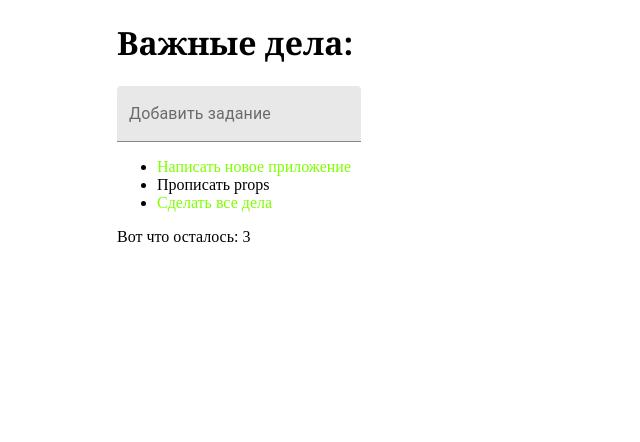
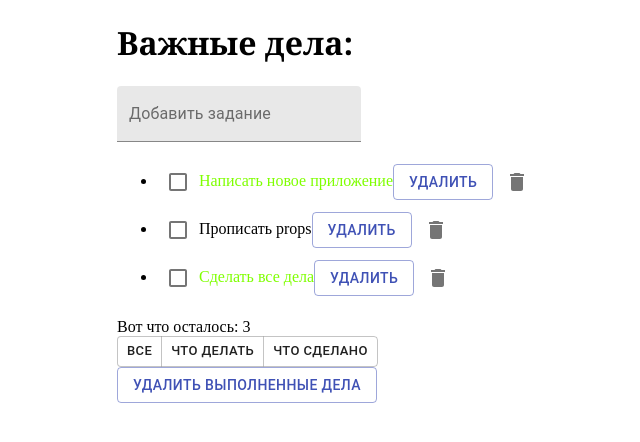
Before and after one commit to WebHeroSchool/do, a React (Create React App) app in the folder todo/: page / in a window 1280 px wide. Shown: the top 442 px of the page, without its empty margins (273-913 px from the left). Built offline with nearby package versions, Linux system fonts and the light colour scheme.

Commit message:
стилизуем приложение

```diff
--- a/todo/src/components/App/App.js
+++ b/todo/src/components/App/App.js
@@ -3,6 +3,7 @@ import ItemList from '../ItemList/ItemList';
 import InputItem from '../InputItem/InputItem';
 import Footer from '../Footer/Footer';
 import styles from './App.module.css';
+
 
 const App = () => {
       const items = [
--- a/todo/src/components/Footer/Footer.js
+++ b/todo/src/components/Footer/Footer.js
@@ -1,5 +1,19 @@
 import React from 'react';
+import Button from '@material-ui/core/Button';
+import ButtonGroup from '@material-ui/core/ButtonGroup';
 
-const Footer = ({ count }) => (<div>Вот что осталось: { count }</div>);
+const Footer = ({ count }) => (<div>
+      <div>Вот что осталось: { count }</div>
+      <ButtonGroup size="small" aria-label="small outlined button group">
+        <Button>Все</Button>
+        <Button>что делать</Button>
+        <Button>что сделано</Button>
+      </ButtonGroup>
+      <Button variant="outlined" size="medium" color="primary">
+          Удалить выполненные дела
+      </Button>
+
+
+   </div>);
 
 export default Footer;
--- a/todo/src/components/ItemList/ItemList.js
+++ b/todo/src/components/ItemList/ItemList.js
@@ -1,8 +1,22 @@
 import React from 'react';
 import Item from '../Item/Item';
+import Checkbox from '@material-ui/core/Checkbox';
+import Button from '@material-ui/core/Button';
+
+import IconButton from '@material-ui/core/IconButton';
+import DeleteIcon from '@material-ui/icons/Delete';
 
 const ItemList = ({ items }) => (<ul>
-      { items.map(item => ( <li key={item.value}><Item value={ item.value } isDone={item.isDone} /></li> ))}
+      { items.map(item => ( <li key={item.value}>
+            <Checkbox />
+            <Item value={ item.value } isDone={item.isDone} />
+            <Button variant="outlined" size="medium" color="primary">
+                  Удалить
+            </Button>
+            <IconButton aria-label="delete">
+                  <DeleteIcon />
+            </IconButton>
+            </li> ))}
 </ul>);
 
 export default ItemList;
```
